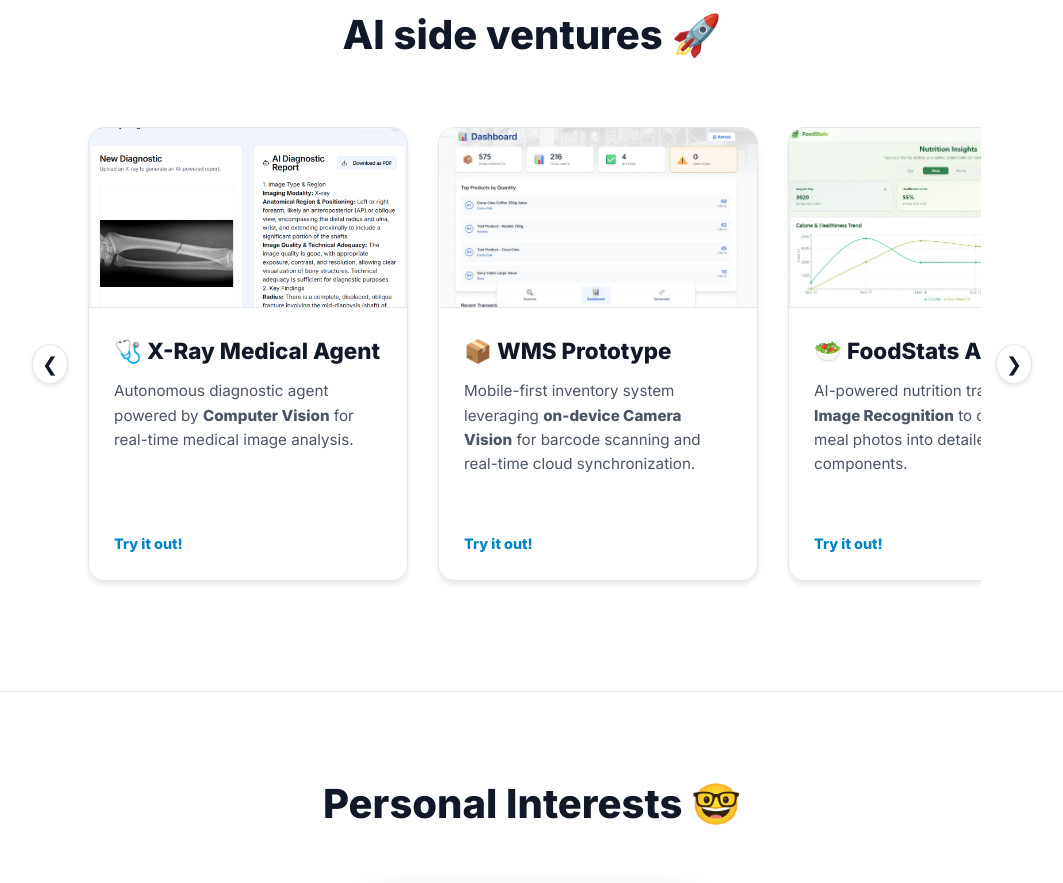
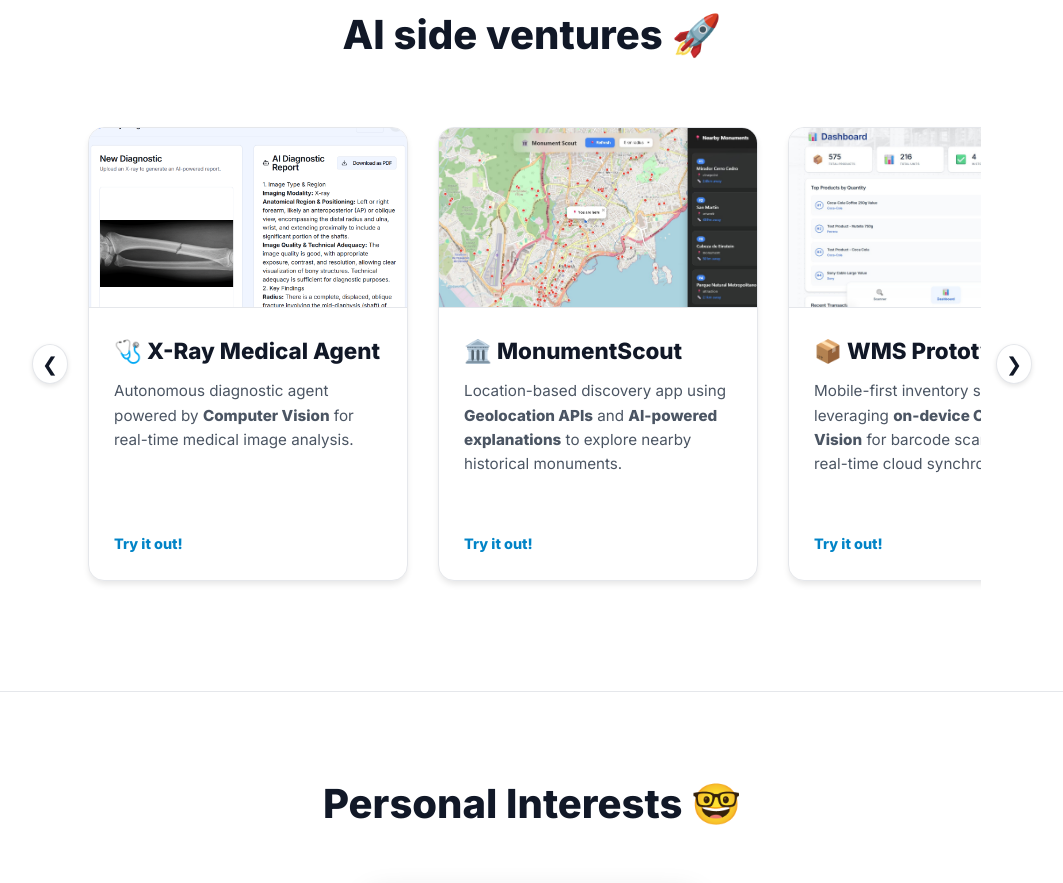
Before and after one commit to manumezog/ManuelMezoMyWebCV, a plain HTML site: page index.html in a window 1280 px wide. Shown: the part 5498-6381 px from the top of the page, without its empty margins (108-1171 px from the left). Drawn offline with Linux system fonts and the light colour scheme.

Commit message:
Added MonumentScout project card

```diff
--- a/index.html
+++ b/index.html
@@ -679,6 +679,17 @@
 
                     <div class="project-card">
                         <div class="project-img-container">
+                            <img src="project-monuments.jpg" alt="MonumentScout App" class="project-img">
+                        </div>
+                        <div class="project-content">
+                            <h4>🏛️ MonumentScout</h4>
+                            <p>Location-based discovery app using <b>Geolocation APIs</b> and <b>AI-powered explanations</b> to explore nearby historical monuments.</p>
+                            <a href="https://nearbymonumentsexplainer.web.app/" target="_blank">Try it out!</a>
+                        </div>
+                    </div>
+
+                    <div class="project-card">
+                        <div class="project-img-container">
                             <img src="project-WMS.jpg" alt="WMS Prototype" class="project-img">
                         </div>
                         <div class="project-content">
@@ -738,6 +749,8 @@
             <!-- Scroll indicator dots for mobile -->
             <div class="scroll-indicator" id="scrollIndicator">
                 <div class="scroll-dot active"></div>
+                <div class="scroll-dot"></div>
+                <div class="scroll-dot"></div>
                 <div class="scroll-dot"></div>
                 <div class="scroll-dot"></div>
                 <div class="scroll-dot"></div>
```
Also changed, not shown: project-monuments.jpg (added).
